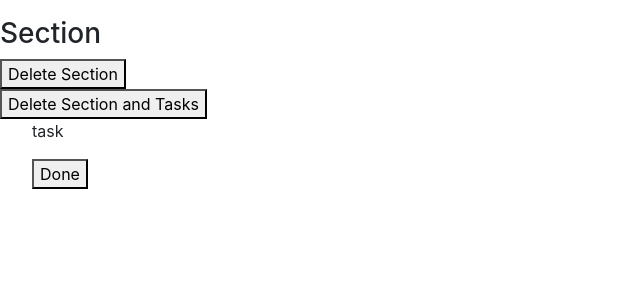
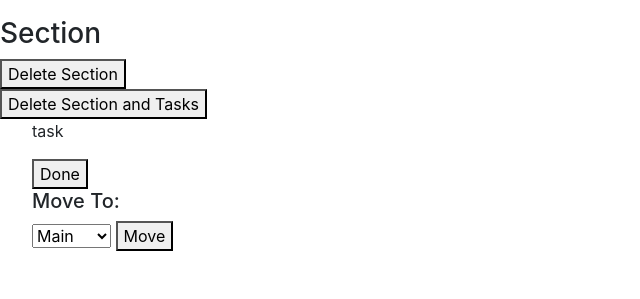
Before and after one commit to LegendaryAKx3/TODO-Titan, a Flask app: page / in a window 1280 px wide. Shown: the part 336-635 px from the top of the page, without its empty margins (0-640 px from the left). Run offline with Flask 3, Linux system fonts and the light colour scheme; a user stored in the database is signed in; some libraries are stand-ins or nearby versions.

Commit message:
Render input for section switch

```diff
--- a/app.py
+++ b/app.py
@@ -76,6 +76,12 @@ def delete_section_all():
     # delete tasks within deleted section
     db.execute("DELETE FROM tasks WHERE (section_id = ? AND uuid = ?);", request.form.get("section-id"), session["uuid"])
     return redirect("/")
+
+@app.route("/move-between-section")
+@login_required
+def move_between_section():
+    '''Move task between sections'''
+
 
 @app.route("/section-delete", methods=["POST"])
 @login_required
--- a/templates/index.html
+++ b/templates/index.html
@@ -63,6 +63,19 @@ Home
                     <input type="hidden" name="id" value="{{ task.task_id }}">
                     <button type="submit" id="delete">Done</button>
                 </form>
+                <form action="/move-between-section" method="post">
+                    <input type="hidden" name="task-id" value="{{ task.task_id }}">
+                    <h5>Move To:</h5>
+                    <select name="to-section">
+                        <option selected value>Main</option>
+                        {% for section in sections %}
+                            <option value="{{ section.section_id}}">{{ section.section_name }}</option>
+                        {% endfor %}
+                    </select>
+                    <button type="submit">Move</button>
+
+
+                </form>
             {% endif %}
         {% endfor %}
     </ul>
```
Also changed, not shown: todotitan.db.
